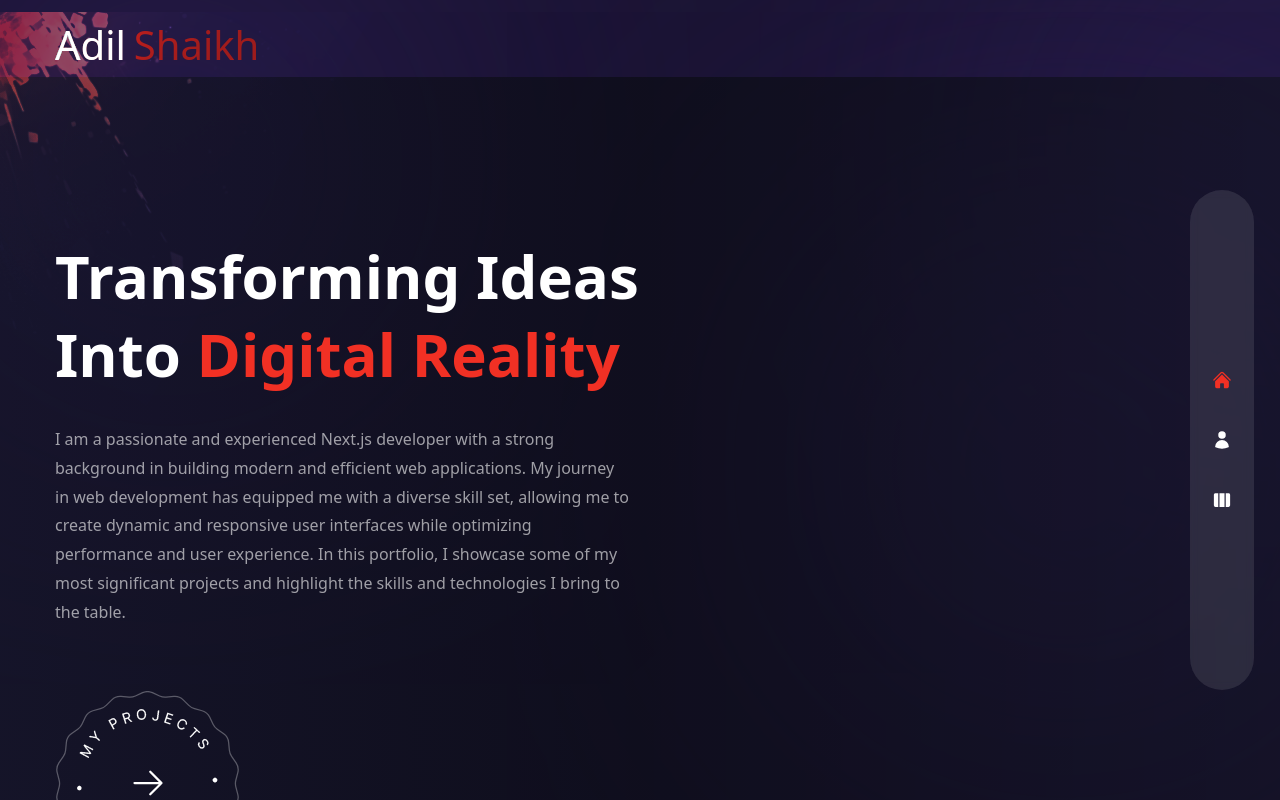
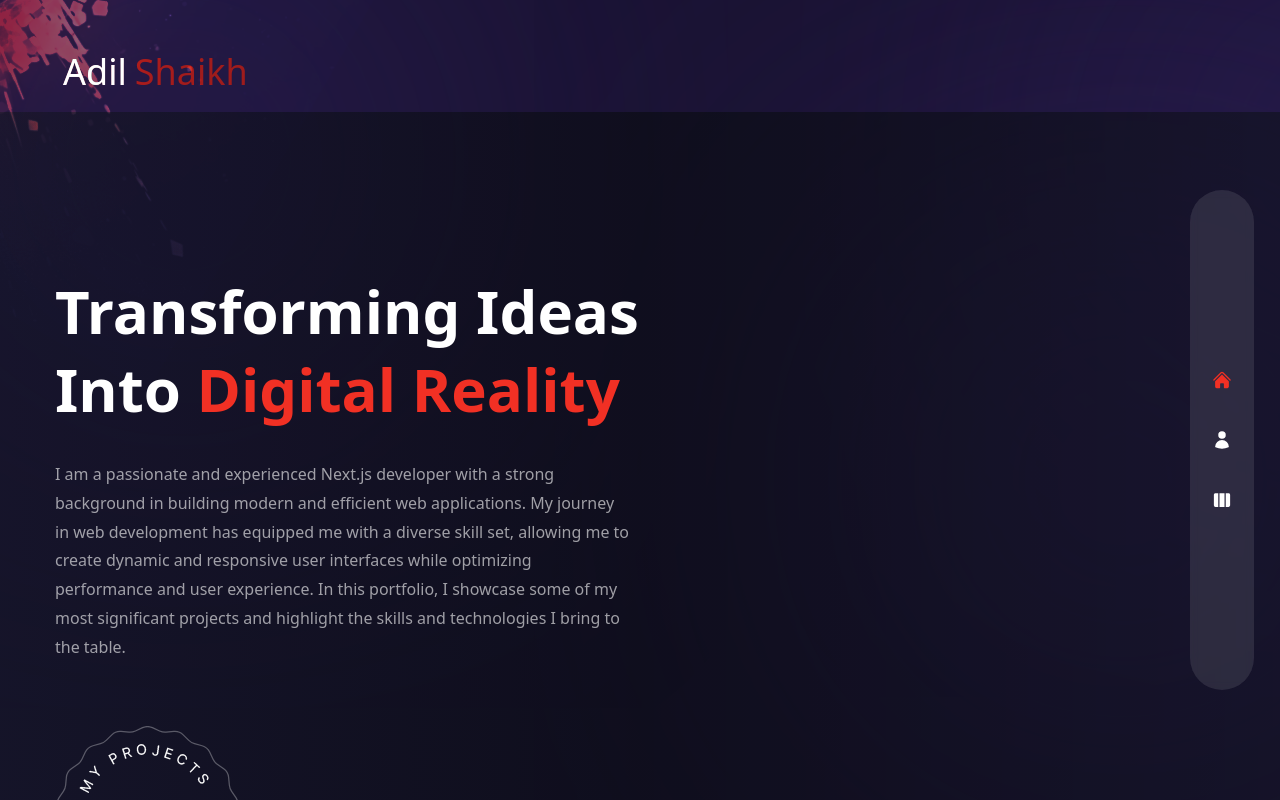
Before and after one commit to adil2811/adil-portfolio-starter-main, a Next.js app: page / in a window 1280 px wide. Shown: the top 800 px of the page. Built offline with nearby package versions, Linux system fonts and the light colour scheme.

Commit message:
Update Header.js

```diff
--- a/components/Header.js
+++ b/components/Header.js
@@ -3,10 +3,15 @@ const Header = () => {
 
 
 
-  <header className=" absoulte z-30 w-full item-center px-16 xl:px-0 xl-h-[90px]">
+  <header className=" absoulte z-30 w-full item-center px-20 xl:px-0 xl-h-[90px] pt-10 pb-5">
     <div className="container mx-auto">
       <div className="flex flex-col lg:flex-row justfy-between items-center gap-y-6 py8 mt-3 xl:text-[40px]">
-        Adil  <span className="text-red-800 ml-2">  Shaikh</span>
+          <h1 className="text-red-800 ml-2 text-4xl">
+            <span className="text-white mr-2">
+            Adil
+            </span>
+              Shaikh</h1>
+
 
       </div>
 
```
